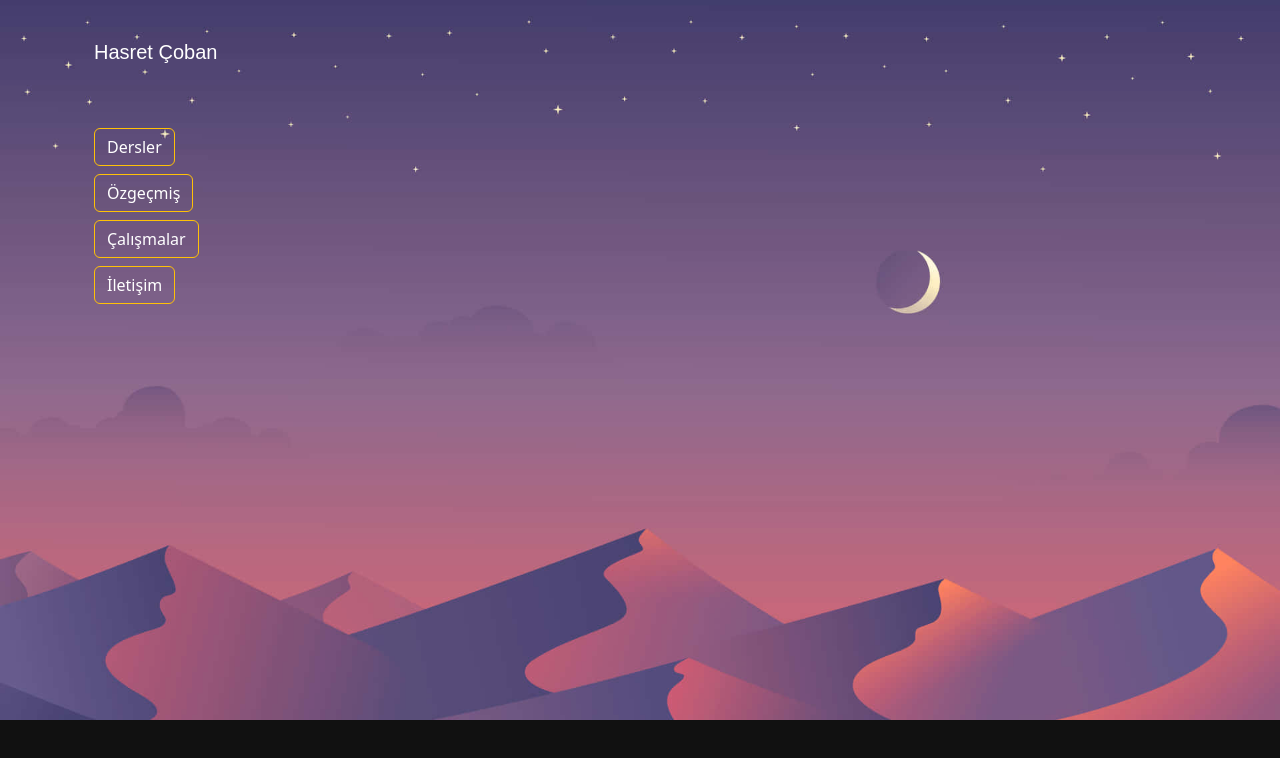
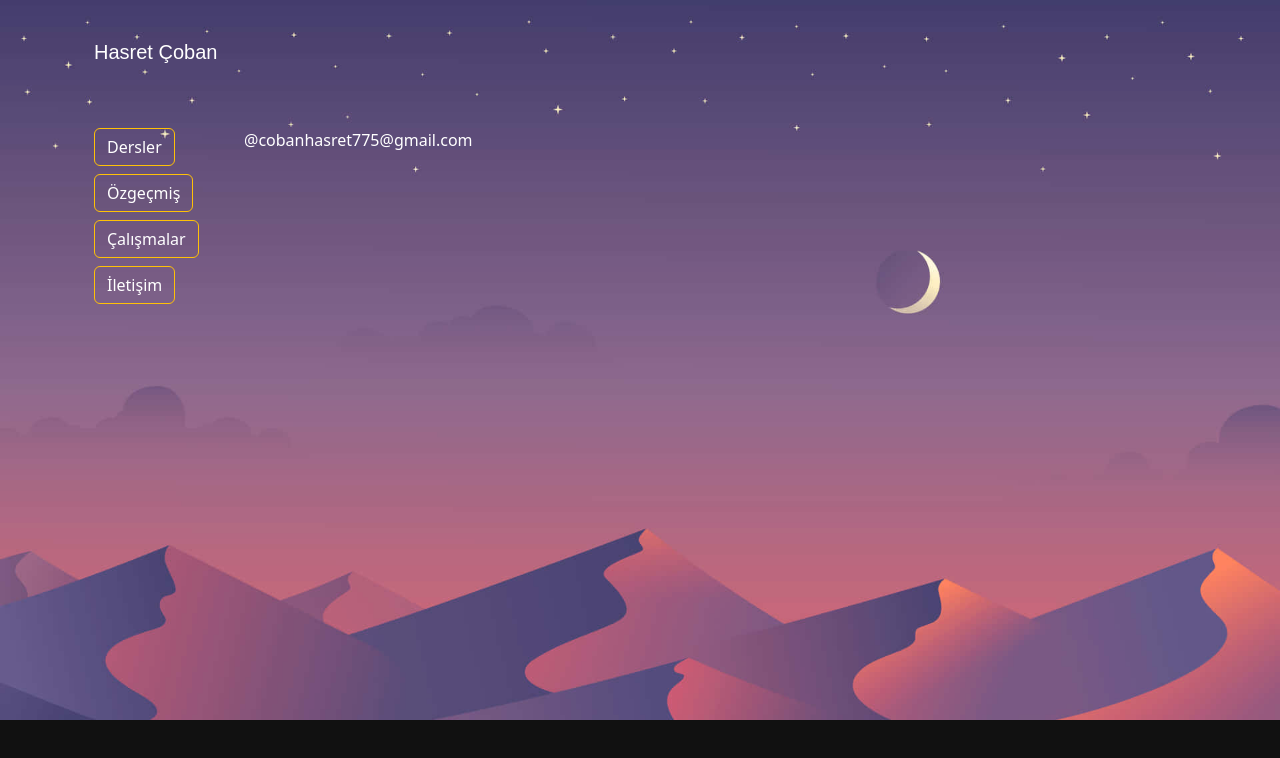
Before and after one commit to hasretcoban67/hasretcoban67.github.io, a plain HTML site: page src/iletisim.html in a window 1280 px wide. Drawn offline with nearby package versions, Linux system fonts and the light colour scheme; a web font is replaced by a local one.

Commit message:
Update iletisim.html

```diff
--- a/src/iletisim.html
+++ b/src/iletisim.html
@@ -28,9 +28,9 @@
          </div>
      </div>
     </div>
-
     <div class="container mt-5">
       <!-- İÇERİK -->
+    @cobanhasret775@gmail.com
     </div>
 
 </body>
```
